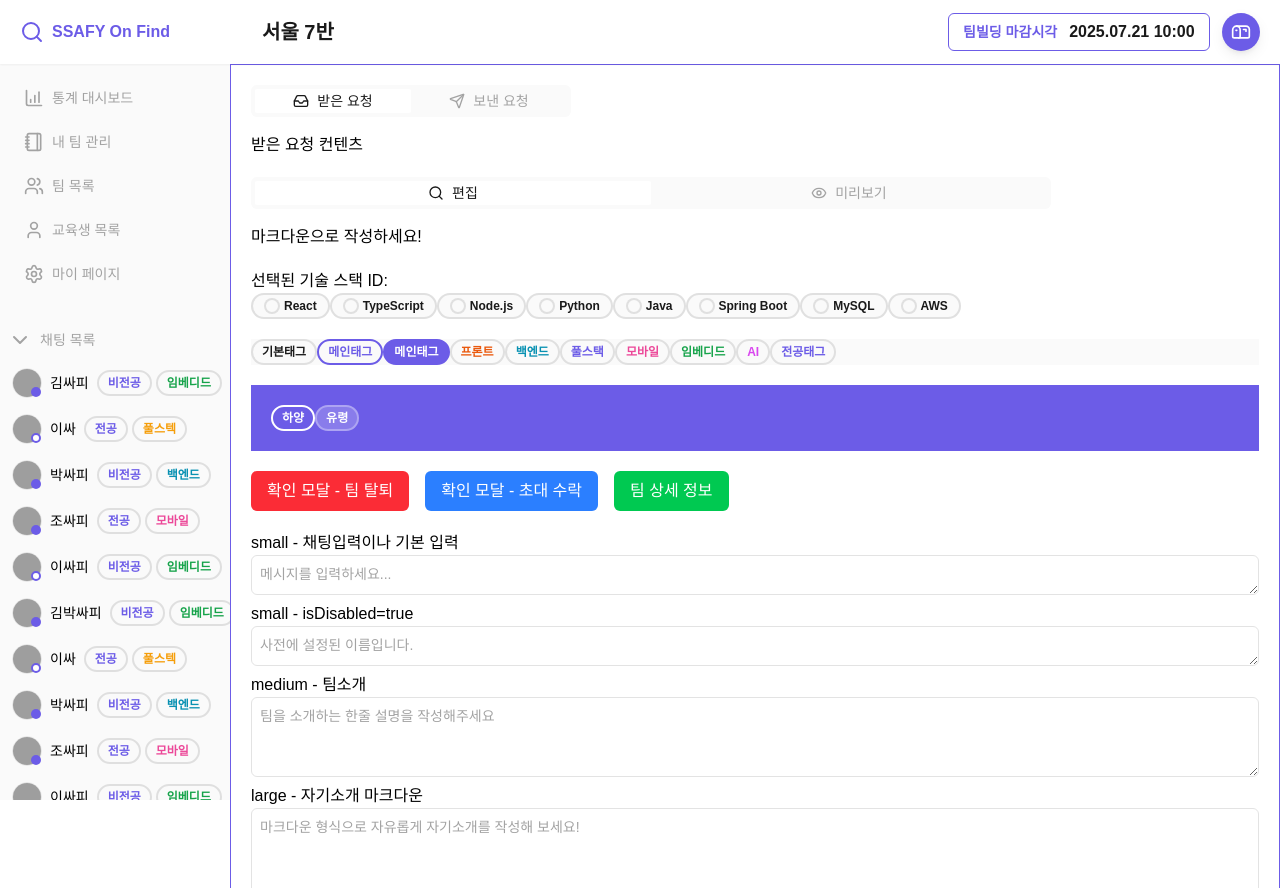
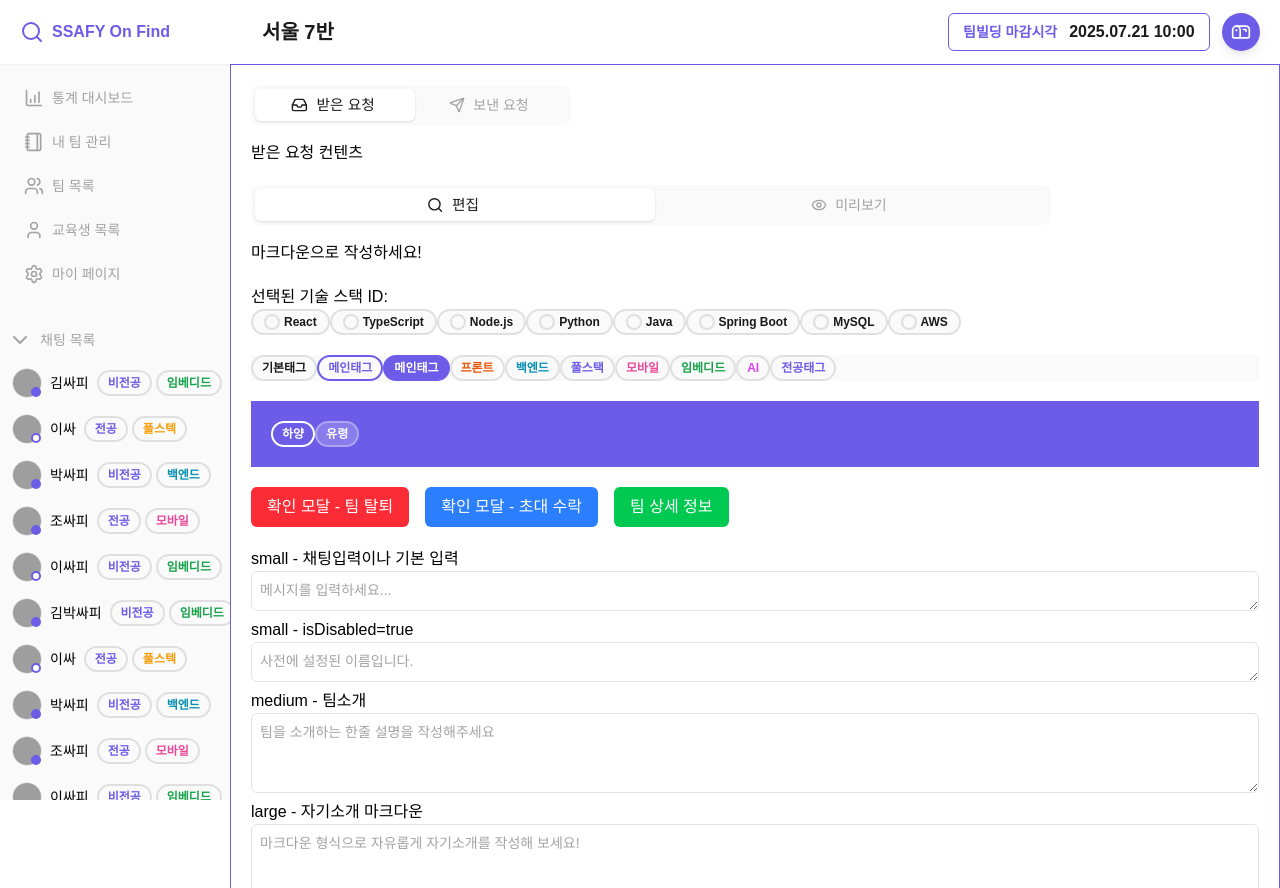
Before and after one commit to SSAFY-on-Find/SSAFY-on-Find, a React (Vite) app in the folder FE/: page /component-test in a window 1280 px wide. Shown: the top 888 px of the page. Built offline with nearby package versions, Linux system fonts and the light colour scheme; grey boxes are pictures that could not be loaded; a web font is replaced by a local one.

Commit message:
feat: 애니메이션 및 호버 효과 추가

```diff
--- a/FE/src/components/atoms/Segmented.tsx
+++ b/FE/src/components/atoms/Segmented.tsx
@@ -1,3 +1,4 @@
+import React, { useState } from "react"
 import { Inbox, Send } from "lucide-react"
 
 interface ISegmented {
@@ -20,10 +21,16 @@ function Segmented({
     onSegmentChange(segment)
   }
   return (
-    <div className="bg-background flex h-8 w-full rounded-md p-1">
+    <div className="bg-background relative flex h-10 w-full rounded-lg p-1">
+      <div
+        className={`absolute top-1 bottom-1 w-1/2 rounded-md bg-white shadow-sm transition-transform duration-300 ease-out ${
+          activeSegment === "right" ? "translate-x-full" : "translate-x-0"
+        }`}
+      />
+
       <button
-        className={`flex flex-1 items-center justify-center gap-2 rounded-xs px-4 transition-colors ${
-          activeSegment === "left" ? "text-text bg-white" : "text-subtext"
+        className={`relative z-10 flex flex-1 items-center justify-center gap-2 rounded-md px-4 transition-all duration-300 ${
+          activeSegment === "left" ? "text-text scale-105" : "text-subtext hover:scale-102"
         }`}
         onClick={() => handleSegmentClick("left")}
       >
@@ -32,8 +39,8 @@ function Segmented({
       </button>
 
       <button
-        className={`flex flex-1 items-center justify-center gap-2 rounded-xs px-4 transition-colors ${
-          activeSegment === "right" ? "text-text bg-white" : "text-subtext"
+        className={`relative z-10 flex flex-1 items-center justify-center gap-2 rounded-md px-4 transition-all duration-300 ${
+          activeSegment === "right" ? "text-text scale-105" : "text-subtext hover:scale-102"
         }`}
         onClick={() => handleSegmentClick("right")}
       >
```
